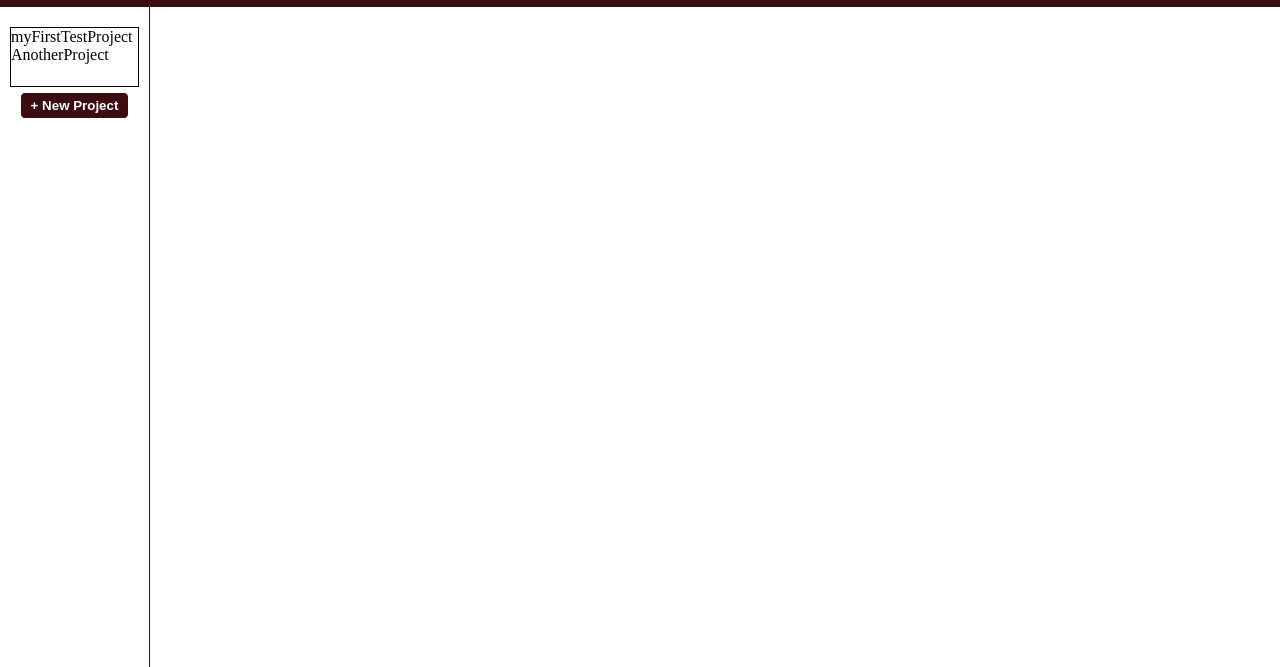
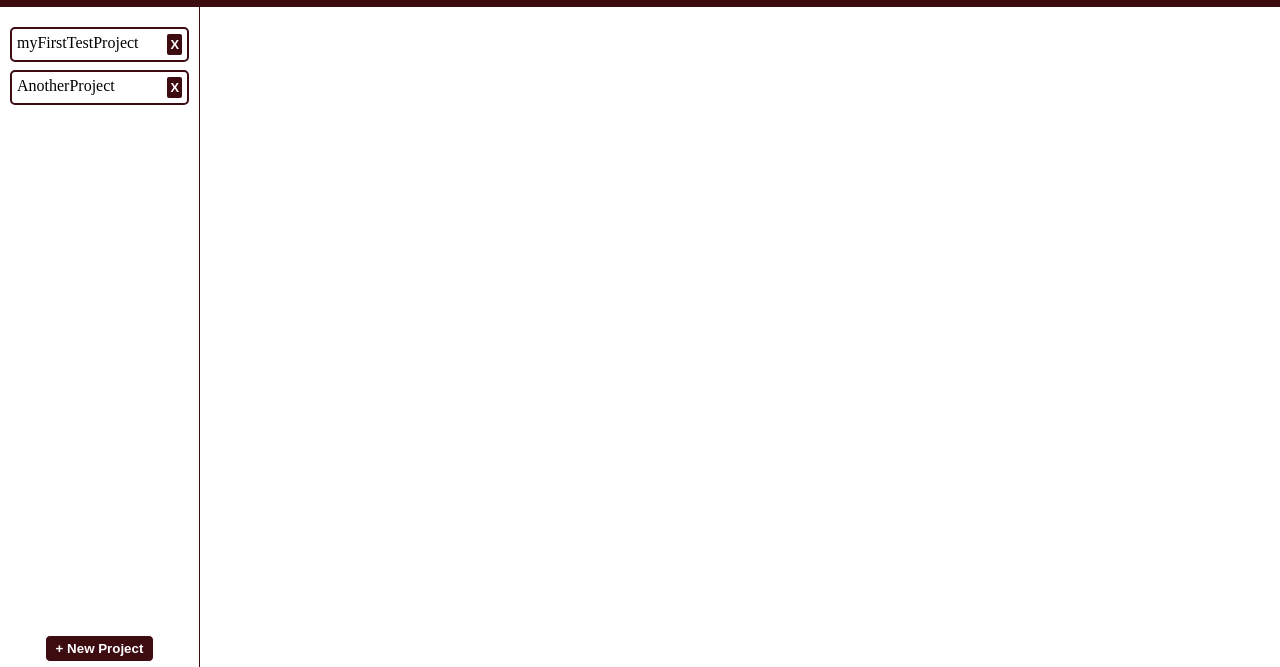
Before and after one commit to andresCadavidT/top-todo-list, a website built with webpack: page src/index.html in a window 1280 px wide. Shown: the part 133-800 px from the top of the page. Built offline with nearby package versions, Linux system fonts and the light colour scheme.

Commit message:
Add button remove project error found relate to keydown enter on createproject button dialog

```diff
--- a/src/aside.js
+++ b/src/aside.js
@@ -1,18 +1,31 @@
 import { $asideProjectList } from "./consts-listeners";
 import { projects } from "./projects";
+import "./css/aside.css"
+
 
 const aside = {
     notifyNewProject: function(){
-        console.log("here")
-        console.log($asideProjectList.firstChild )
         while ($asideProjectList.firstChild){$asideProjectList.firstChild.remove()}
         let myProjects = projects.getMyProjects()
         myProjects.forEach((theProject)=>{
             let boxName = document.createElement("div")
             boxName.classList.add("boxNameAside")
             boxName.innerText = theProject.name
-            $asideProjectList.appendChild(boxName)
-            console.log(theProject.name)
+
+            let btnRemoveProject = document.createElement("button")
+            btnRemoveProject.className = "btnRemoveProject"
+            btnRemoveProject.textContent = "X"
+            btnRemoveProject.addEventListener("click", ()=>{
+                projects.removeProject(theProject)
+                projects.notifyObservers(aside, "notifyNewProject")
+            })
+
+            let boxAnAsideProject = document.createElement("div")
+            boxAnAsideProject.className = "boxAnAsideProject"
+            boxAnAsideProject.appendChild(boxName)
+            boxAnAsideProject.appendChild(btnRemoveProject)
+
+            $asideProjectList.appendChild(boxAnAsideProject)
         })
     }
 }
--- a/src/consts-listeners.js
+++ b/src/consts-listeners.js
@@ -27,6 +27,11 @@ $acceptProject.addEventListener("click", function(event){
     projects.notifyObservers(aside, "notifyNewProject")
 })
 
+$acceptProject.addEventListener("keydown", function(event){
+    event.preventDefault()
+})
+
+
 const $imgAvatar = document.querySelector("#avatar")
 
 const $asideProjectList = document.querySelector("#asideProjectList")
--- /dev/null
+++ b/src/css/aside.css
@@ -0,0 +1,17 @@
+.boxAnAsideProject{
+    display: flex;
+    justify-content: space-between;
+    padding: 5px;
+    border: 2px solid var(--main-color);
+    border-radius: 5px;
+}
+
+.btnRemoveProject{
+    background-color: var(--main-color);
+    color: white;
+    font-weight: 700;
+    font-size: 0.8rem;
+    border-radius: 2px;
+    border: none;
+    padding: 3px;
+}
--- a/src/css/index.css
+++ b/src/css/index.css
@@ -25,7 +25,7 @@ header{
     background-color: var(--main-color) ;
     grid-column:1 / 3;
     display: grid;
-    grid-template-columns: 150px 2fr;
+    grid-template-columns: 200px 2fr;
     justify-items: center;
 }
 
@@ -57,7 +57,7 @@ header{
 /*  aside  */
 
 #aside{
-    width: 150px;
+    width: 200px;
     height: auto;
     border-right: 1px solid var(--main-color);
     grid-row: 2 / 3;
@@ -66,15 +66,15 @@ header{
     padding-left: 10px;
     padding-right: 10px;
     flex-direction: column;
+    justify-content: space-between;
 }
 
 #asideProjectList{
-    border: solid 1px black;
     width: 100%;
     height: 60px;
     display: flex;
     flex-direction: column;
-
+    gap: 8px;
 }
 
 #divCreateProject{
--- a/src/index.js
+++ b/src/index.js
@@ -11,7 +11,3 @@ projects.notifyObservers(aside, "notifyNewProject")
 
 projects.createProject("AnotherProject")
 projects.notifyObservers(aside, "notifyNewProject")
-
-
-// Temporal, para verificar cuantos projects existen.
-console.log(projects.getMyProjects())
--- a/src/projects.js
+++ b/src/projects.js
@@ -19,7 +19,7 @@ const projects = (function(){
         },
         notifyObservers: function(observer, varName){
             observers.forEach((obs)=>{
-                if(obs == observer){obs[varName]();console.log("notificado")}
+                if(obs == observer){obs[varName]();}
             })
         },
         createProject: function(name){
```
Also changed, not shown: dist/bundle.js, 1 other file.
